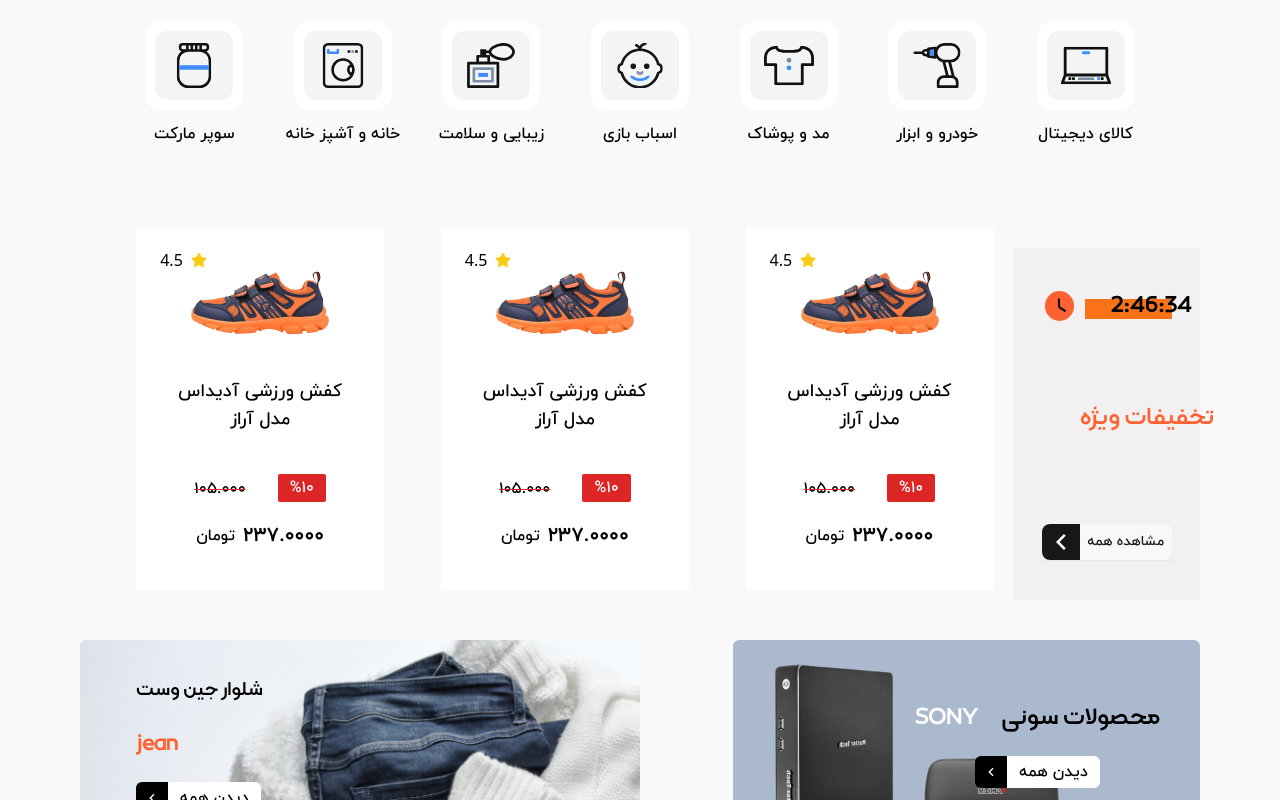
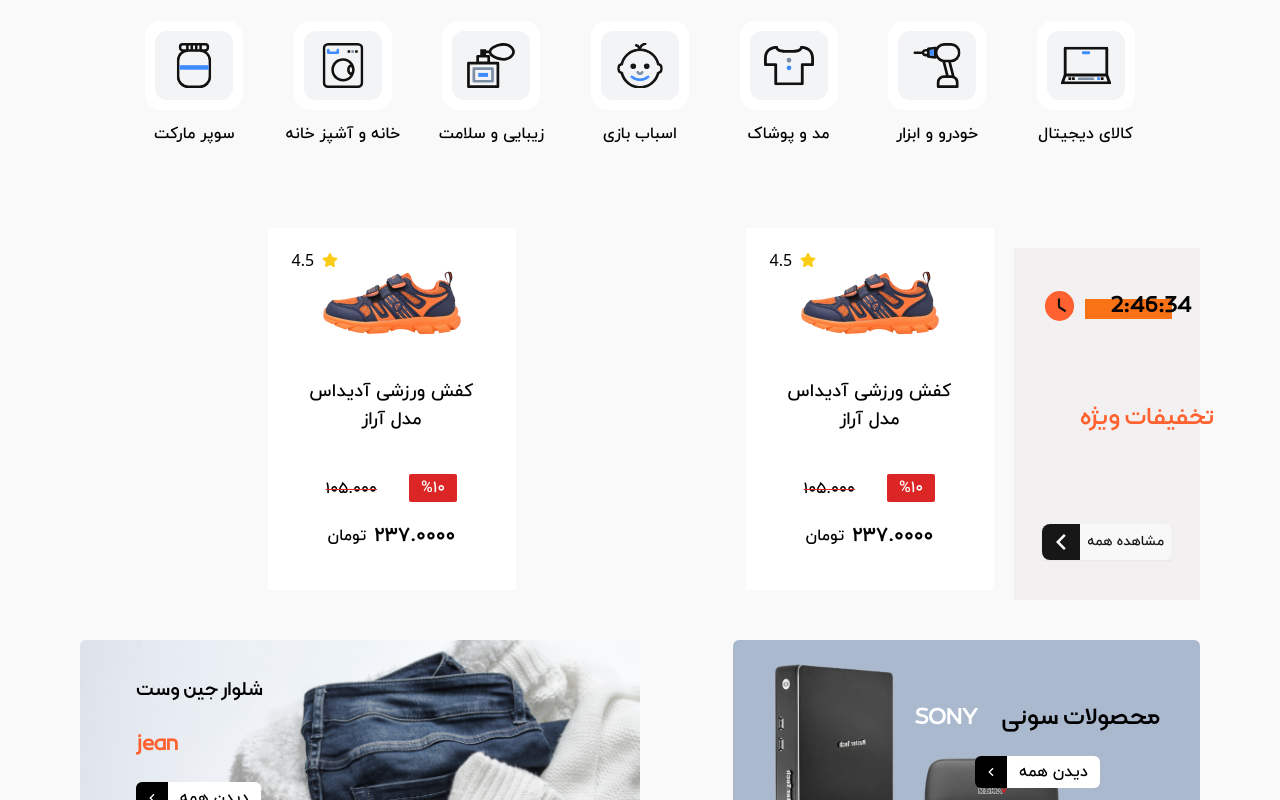
Before and after one commit to Ario-Team/shapino-frontend, a Next.js app: page / in a window 1280 px wide. Shown: the part 604-1404 px from the top of the page. Built offline with nearby package versions, Linux system fonts and the light colour scheme.

Commit message:
Fixed the OfferedProducts slide

```diff
--- a/components/OfferedProducts.jsx
+++ b/components/OfferedProducts.jsx
@@ -17,31 +17,37 @@
         }}
         breakpointsBase="container"
         breakpoints={{
-          730: {
+          500: {
             slidesPerView: 2,
+            spaceBetween: 2,
+            style: {
+              overflowY: "visible",
+            },
             centeredSlides: false,
           },
-          1024: {
+          640: {
+            slidesPerView: 2,
+            spaceBetween: 70,
+          },
+          700: {
             slidesPerView: 3,
-            centeredSlides: false,
+            spaceBetween: 240,
           },
-          1400: {
+          1019: {
             slidesPerView: 4,
-            centeredSlides: false,
+            spaceBetween: 220,
           },
-          1900: {
+          1243: {
             slidesPerView: 5,
-            centeredSlides: false,
+            spaceBetween: 230,
           },
-          2100: {
+          1907: {
             slidesPerView: 6,
-            centeredSlides: false,
+            spaceBetween: 240,
           },
-          2500: {
-            slidesPerView: 7,
-          },
-          3000: {
-            slidesPerView: 9,
+          2064: {
+            slidesPerView: 8,
+            spaceBetween: 250,
           },
         }}
       >
```
